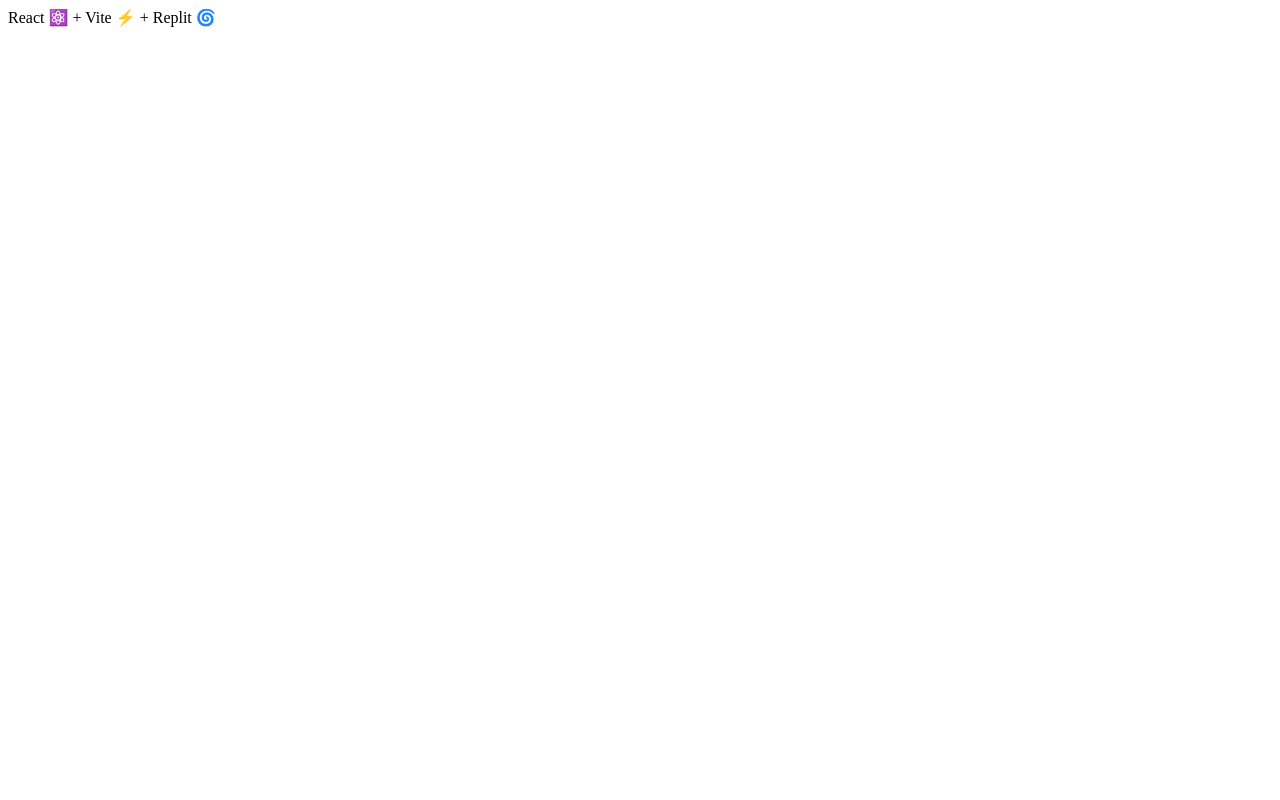
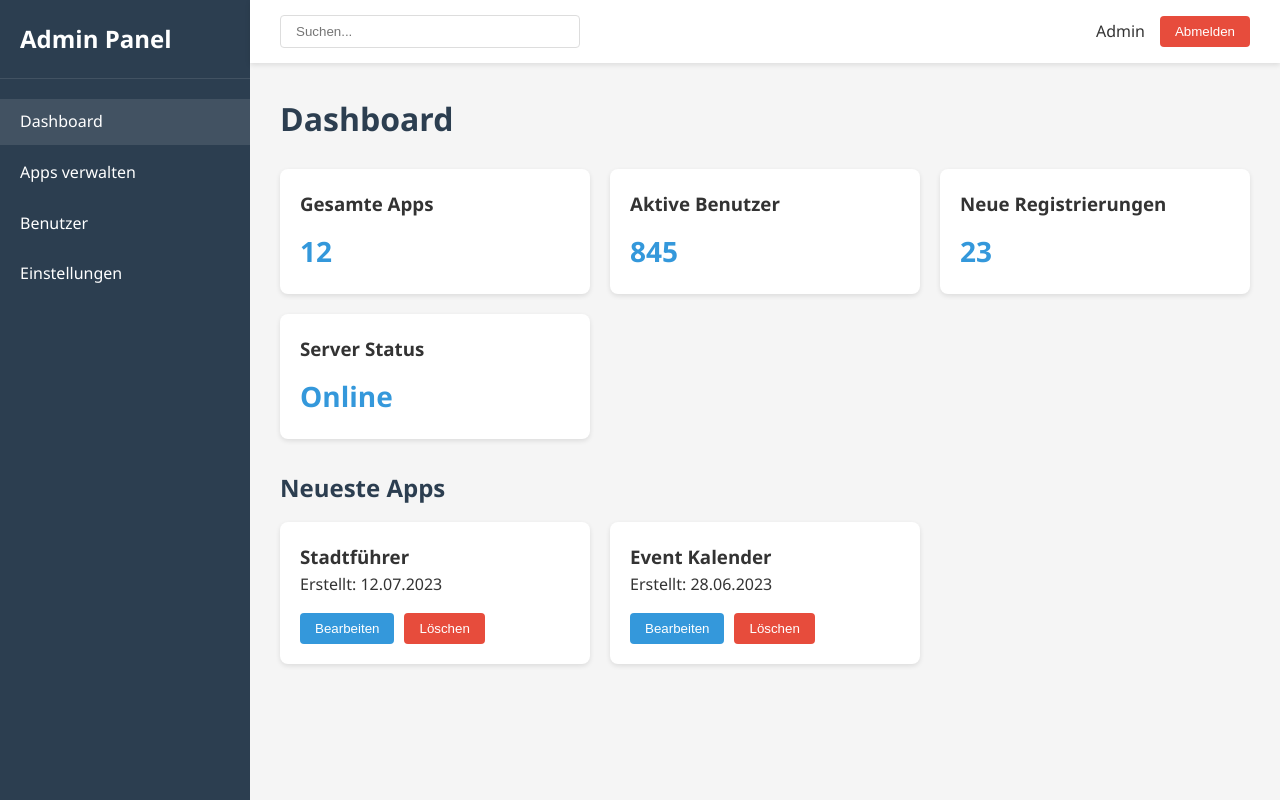
Before and after one commit to Microhub20/cityhub2025, a React (Vite) app: page / in a window 1280 px wide. Built offline with nearby package versions, Linux system fonts and the light colour scheme.

Commit message:
Assistant checkpoint: Admin-Dashboard mit UI-Komponenten implementiert
Assistant generated file changes:
- src/App.tsx: Ein grundlegendes Admin-Dashboard-Layout implementieren
- src/App.css: Styling für das Admin-Dashboard hinzufügen

---

User prompt:

mache da weiter:

```diff
--- a/src/App.css
+++ b/src/App.css
@@ -1,2 +1,161 @@
-main {
+
+/* Grundlegendes Reset und Layout */
+* {
+  box-sizing: border-box;
+  margin: 0;
+  padding: 0;
 }
+
+body {
+  font-family: 'Segoe UI', Tahoma, Geneva, Verdana, sans-serif;
+  line-height: 1.6;
+  color: #333;
+  background: #f5f5f5;
+}
+
+.admin-dashboard {
+  display: flex;
+  min-height: 100vh;
+}
+
+/* Sidebar Styling */
+.sidebar {
+  width: 250px;
+  background: #2c3e50;
+  color: white;
+  padding: 20px 0;
+}
+
+.logo {
+  padding: 0 20px 20px;
+  margin-bottom: 20px;
+  border-bottom: 1px solid rgba(255, 255, 255, 0.1);
+}
+
+.sidebar nav ul {
+  list-style: none;
+}
+
+.sidebar nav ul li {
+  padding: 10px 20px;
+  margin: 5px 0;
+  cursor: pointer;
+  transition: all 0.3s;
+}
+
+.sidebar nav ul li:hover, .sidebar nav ul li.active {
+  background: rgba(255, 255, 255, 0.1);
+}
+
+.sidebar nav ul li a {
+  color: white;
+  text-decoration: none;
+  display: block;
+}
+
+/* Main Content Styling */
+.main-content {
+  flex: 1;
+  display: flex;
+  flex-direction: column;
+}
+
+/* Header Styling */
+.header {
+  display: flex;
+  justify-content: space-between;
+  align-items: center;
+  padding: 15px 30px;
+  background: white;
+  box-shadow: 0 2px 5px rgba(0, 0, 0, 0.1);
+}
+
+.search input {
+  padding: 8px 15px;
+  border: 1px solid #ddd;
+  border-radius: 4px;
+  width: 300px;
+}
+
+.user-menu {
+  display: flex;
+  align-items: center;
+  gap: 15px;
+}
+
+.logout-btn {
+  background: #e74c3c;
+  color: white;
+  border: none;
+  padding: 8px 15px;
+  border-radius: 4px;
+  cursor: pointer;
+}
+
+/* Dashboard Content Styling */
+.dashboard-content {
+  padding: 30px;
+  flex: 1;
+}
+
+.dashboard-content h1 {
+  margin-bottom: 25px;
+  color: #2c3e50;
+}
+
+.dashboard-content h2 {
+  margin: 30px 0 15px;
+  color: #2c3e50;
+}
+
+.stats-grid {
+  display: grid;
+  grid-template-columns: repeat(auto-fill, minmax(250px, 1fr));
+  gap: 20px;
+}
+
+.stat-card {
+  background: white;
+  padding: 20px;
+  border-radius: 8px;
+  box-shadow: 0 2px 5px rgba(0, 0, 0, 0.1);
+}
+
+.stat-number {
+  font-size: 28px;
+  font-weight: bold;
+  color: #3498db;
+  margin-top: 10px;
+}
+
+.app-list {
+  display: grid;
+  grid-template-columns: repeat(auto-fill, minmax(300px, 1fr));
+  gap: 20px;
+}
+
+.app-item {
+  background: white;
+  padding: 20px;
+  border-radius: 8px;
+  box-shadow: 0 2px 5px rgba(0, 0, 0, 0.1);
+}
+
+.app-actions {
+  display: flex;
+  gap: 10px;
+  margin-top: 15px;
+}
+
+.app-actions button {
+  padding: 8px 15px;
+  border: none;
+  border-radius: 4px;
+  cursor: pointer;
+  background: #3498db;
+  color: white;
+}
+
+.app-actions button.delete {
+  background: #e74c3c;
+}
--- a/src/App.tsx
+++ b/src/App.tsx
@@ -1,9 +1,96 @@
-import './App.css'
+
+import React, { useState } from 'react';
+import './App.css';
+
+// Sidebar-Komponente
+const Sidebar = () => {
+  return (
+    <div className="sidebar">
+      <div className="logo">
+        <h2>Admin Panel</h2>
+      </div>
+      <nav>
+        <ul>
+          <li className="active"><a href="#dashboard">Dashboard</a></li>
+          <li><a href="#apps">Apps verwalten</a></li>
+          <li><a href="#users">Benutzer</a></li>
+          <li><a href="#settings">Einstellungen</a></li>
+        </ul>
+      </nav>
+    </div>
+  );
+};
+
+// Header-Komponente
+const Header = () => {
+  return (
+    <header className="header">
+      <div className="search">
+        <input type="text" placeholder="Suchen..." />
+      </div>
+      <div className="user-menu">
+        <span>Admin</span>
+        <button className="logout-btn">Abmelden</button>
+      </div>
+    </header>
+  );
+};
+
+// Dashboard-Inhalt
+const DashboardContent = () => {
+  return (
+    <div className="dashboard-content">
+      <h1>Dashboard</h1>
+      <div className="stats-grid">
+        <div className="stat-card">
+          <h3>Gesamte Apps</h3>
+          <p className="stat-number">12</p>
+        </div>
+        <div className="stat-card">
+          <h3>Aktive Benutzer</h3>
+          <p className="stat-number">845</p>
+        </div>
+        <div className="stat-card">
+          <h3>Neue Registrierungen</h3>
+          <p className="stat-number">23</p>
+        </div>
+        <div className="stat-card">
+          <h3>Server Status</h3>
+          <p className="stat-number">Online</p>
+        </div>
+      </div>
+
+      <h2>Neueste Apps</h2>
+      <div className="app-list">
+        <div className="app-item">
+          <h3>Stadtführer</h3>
+          <p>Erstellt: 12.07.2023</p>
+          <div className="app-actions">
+            <button>Bearbeiten</button>
+            <button className="delete">Löschen</button>
+          </div>
+        </div>
+        <div className="app-item">
+          <h3>Event Kalender</h3>
+          <p>Erstellt: 28.06.2023</p>
+          <div className="app-actions">
+            <button>Bearbeiten</button>
+            <button className="delete">Löschen</button>
+          </div>
+        </div>
+      </div>
+    </div>
+  );
+};
 
 export default function App() {
   return (
-    <main>
-      React ⚛️ + Vite ⚡ + Replit 🌀
-    </main>
-  )
+    <div className="admin-dashboard">
+      <Sidebar />
+      <div className="main-content">
+        <Header />
+        <DashboardContent />
+      </div>
+    </div>
+  );
 }
```
